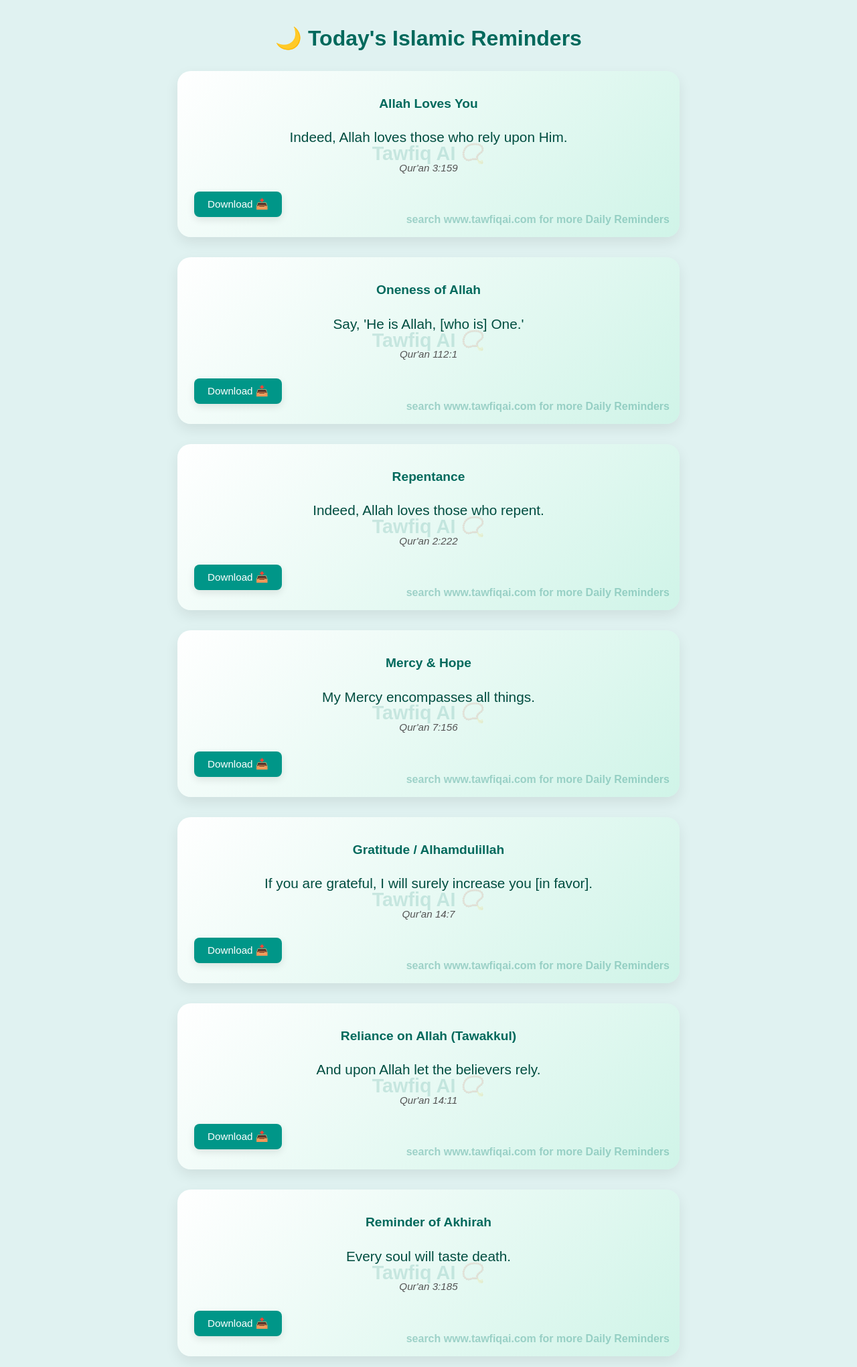
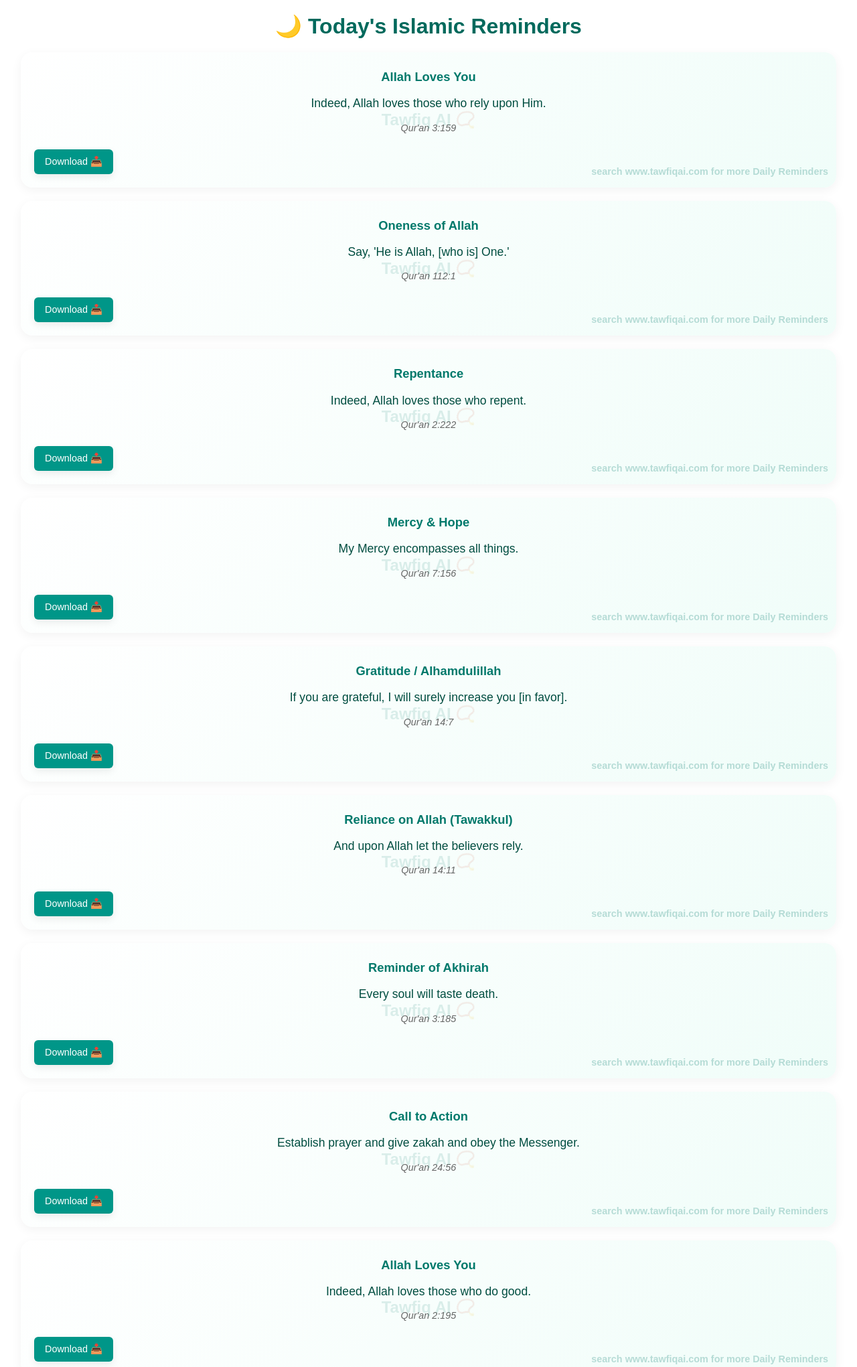
Before and after one commit to ABDULAFEEZ12/Tawfia-Ai, a Flask app: page /reminder in a window 1280 px wide. Shown: the top 2041 px of the page at 67% size. Run offline with Flask 3, Linux system fonts and the light colour scheme.

Commit message:
Update reminder.html

```diff
--- a/templates/pages/reminder.html
+++ b/templates/pages/reminder.html
@@ -1,21 +1,22 @@
 <style>
   body {
     font-family: 'Quicksand', sans-serif;
-    background-color: #e0f2f1;
-    padding: 30px;
+    background-color: #ffffff;
+    padding: 20px;
     text-align: center;
+    margin: 0;
   }
 
   .reminder-box {
-    background: linear-gradient(135deg, #ffffff, #d0f4e8);
-    box-shadow: 0 8px 20px rgba(0,0,0,0.08);
-    padding: 30px 25px;
-    border-radius: 20px;
-    max-width: 700px;
-    margin: 30px auto;
-    font-size: 1.3rem;
+    background: linear-gradient(135deg, #ffffff, #f0fdf9);
+    box-shadow: 0 4px 16px rgba(0, 0, 0, 0.05);
+    padding: 20px;
+    border-radius: 18px;
+    max-width: 95%;
+    margin: 20px auto;
+    font-size: 1.1rem;
     color: #004d40;
-    line-height: 2;
+    line-height: 1.8;
     position: relative;
     overflow: hidden;
     transition: transform 0.3s ease;
@@ -27,9 +28,9 @@
 
   .watermark {
     position: absolute;
-    font-size: 1rem;
+    font-size: 0.9rem;
     color: #00796b;
-    opacity: 0.3;
+    opacity: 0.25;
     font-weight: bold;
     pointer-events: none;
     user-select: none;
@@ -37,48 +38,47 @@
 
   .watermark-bottom {
     bottom: 10px;
-    right: 15px;
-    font-size: 1rem;
+    right: 12px;
   }
 
   .watermark-center {
     top: 50%;
     left: 50%;
     transform: translate(-50%, -50%);
-    font-size: 1.8rem;
-    opacity: 0.15;
+    font-size: 1.5rem;
+    opacity: 0.12;
   }
 
   .reminder-category {
     display: block;
-    color: #00695c;
-    font-size: 1.2rem;
-    font-weight: bold;
-    margin-bottom: 10px;
+    color: #00796b;
+    font-size: 1.15rem;
+    font-weight: 600;
+    margin-bottom: 8px;
   }
 
   .reminder-text {
     color: #004d40;
-    font-size: 1.3rem;
-    margin-bottom: 10px;
+    font-size: 1.1rem;
+    margin-bottom: 8px;
   }
 
   .reminder-reference {
-    font-size: 0.95rem;
-    color: #555;
+    font-size: 0.9rem;
+    color: #666;
   }
 
   button {
     background-color: #009688;
-    color: white;
+    color: #fff;
     border: none;
-    padding: 10px 20px;
-    font-size: 0.95rem;
-    border-radius: 8px;
+    padding: 10px 16px;
+    font-size: 0.9rem;
+    border-radius: 6px;
     cursor: pointer;
-    box-shadow: 0 4px 12px rgba(0,0,0,0.1);
+    box-shadow: 0 4px 12px rgba(0, 0, 0, 0.08);
     transition: background-color 0.3s ease;
-    margin-top: 20px;
+    margin-top: 18px;
   }
 
   button:hover {
@@ -92,6 +92,29 @@
   @media print {
     .no-print {
       display: none !important;
+    }
+  }
+
+  @media (max-width: 480px) {
+    .reminder-box {
+      padding: 18px 15px;
+      font-size: 1rem;
+    }
+
+    .reminder-category {
+      font-size: 1rem;
+    }
+
+    .reminder-text {
+      font-size: 1rem;
+    }
+
+    .reminder-reference {
+      font-size: 0.85rem;
+    }
+
+    .watermark-center {
+      font-size: 1.2rem;
     }
   }
 </style>
```
